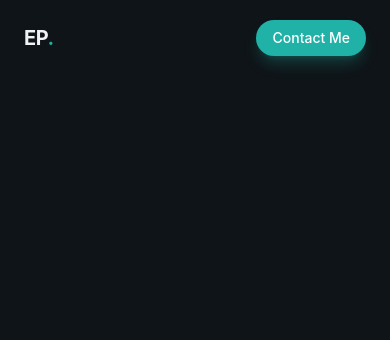
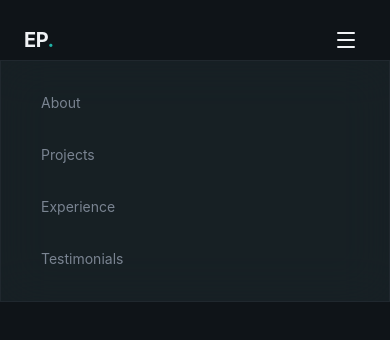
Before and after one commit to eissamonet/SWD-Portfolio, a React (Vite) app: page / in a window 390 px wide. Shown: the top 340 px of the page. Built offline with nearby package versions, Linux system fonts and the light colour scheme.

Commit message:
mobile navbar styling

```diff
--- a/package.json
+++ b/package.json
@@ -11,6 +11,7 @@
   },
   "dependencies": {
     "@tailwindcss/vite": "^4.1.18",
+    "lucide-react": "^0.562.0",
     "react": "^19.2.0",
     "react-dom": "^19.2.0",
     "tailwindcss": "^4.1.18"
--- a/src/index.css
+++ b/src/index.css
@@ -45,4 +45,10 @@
     backdrop-filter: blur(16px);
     border: 1px solid color-mix(in srgb, var(--color-border) 50%, transparent);
   }
+
+   .glass-strong {
+    background-color: color-mix(in srgb, var(--color-surface) 80%, transparent);
+    backdrop-filter: blur(24px);
+    border: 1px solid color-mix(in srgb, var(--color-border) 80%, transparent);
+  }
 }
--- a/src/layout/Navbar.jsx
+++ b/src/layout/Navbar.jsx
@@ -1,19 +1,21 @@
 import { Button } from "../components/Button";
+import { Menu } from "lucide-react";
 
 const navLinks = [
-    {href: "about", label: "About"},
-    {href: "projects", label: "Projects"},
-    {href: "experience", label: "Experience"},
-    {href: "testimonials", label: "Testimonials"},
+  { href: "about", label: "About" },
+  { href: "projects", label: "Projects" },
+  { href: "experience", label: "Experience" },
+  { href: "testimonials", label: "Testimonials" },
 ];
-
-
 
 export const Navbar = () => {
   return (
     <header className="fixed top-0 left-0 right-0 bg-transparent py-5">
       <nav className="container mx-auto px-6 flex items-center justify-between">
-        <a href="#" className="text-xl font-bold tracking-tight hover:text-primary">
+        <a
+          href="#"
+          className="text-xl font-bold tracking-tight hover:text-primary"
+        >
           EP<span className="text-primary">.</span>
         </a>
 
@@ -21,16 +23,42 @@ export const Navbar = () => {
         <div className="hidden md:flex items-center gap-1">
           <div className="glass rounded-full px-2 py-1 flex items-center gap-1">
             {navLinks.map((link, index) => (
-              <a href={link.href} key={index} className="px-4 py-2 text-sm text-muted-foreground hover:text-foreground rounded-full hover:bg-surface">{link.label}</a>
+              <a
+                href={link.href}
+                key={index}
+                className="px-4 py-2 text-sm text-muted-foreground hover:text-foreground rounded-full hover:bg-surface"
+              >
+                {link.label}
+              </a>
             ))}
           </div>
         </div>
 
         {/* cta button */}
-        <div>
+        <div className="hidden md:block">
           <Button size="sm">Contact Me</Button>
         </div>
+
+        {/* mobile menu button */}
+        <button className="md:hidden p-2 text-foreground">
+          <Menu size={24} />
+        </button>
       </nav>
+
+      {/* mobile menu */}
+      <div className="md:hidden glass-strong">
+        <div className="container mx-auto px-6 py-6 flex flex-col gap-4">
+          {navLinks.map((link, index) => (
+            <a
+              href={link.href}
+              key={index}
+              className="px-4 py-2 text-sm text-muted-foreground hover:text-foreground rounded-full hover:bg-surface"
+            >
+              {link.label}
+            </a>
+          ))}
+        </div>
+      </div>
     </header>
   );
 };
```
Also changed, not shown: 1 other file (tests, documents, lock files or other folders).
